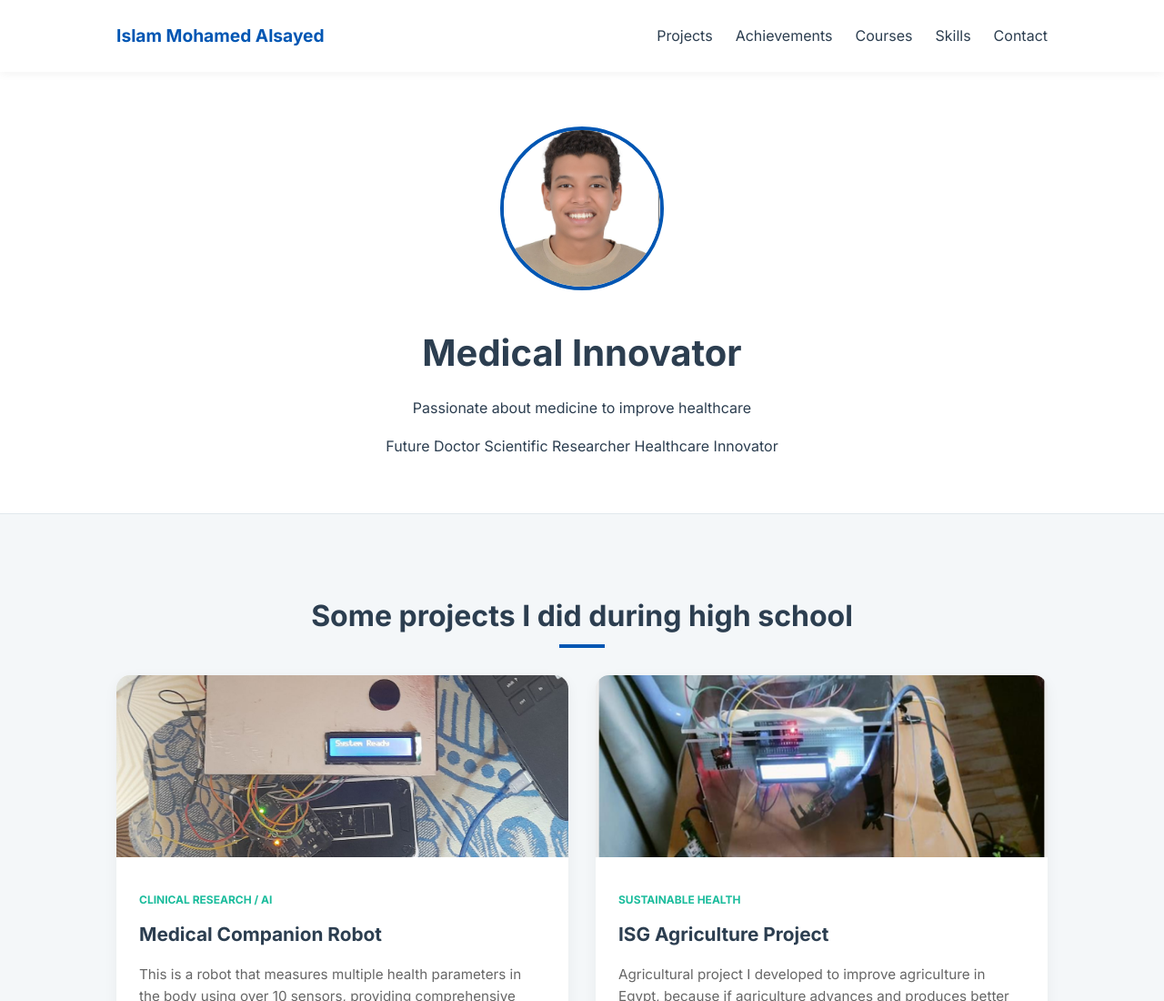
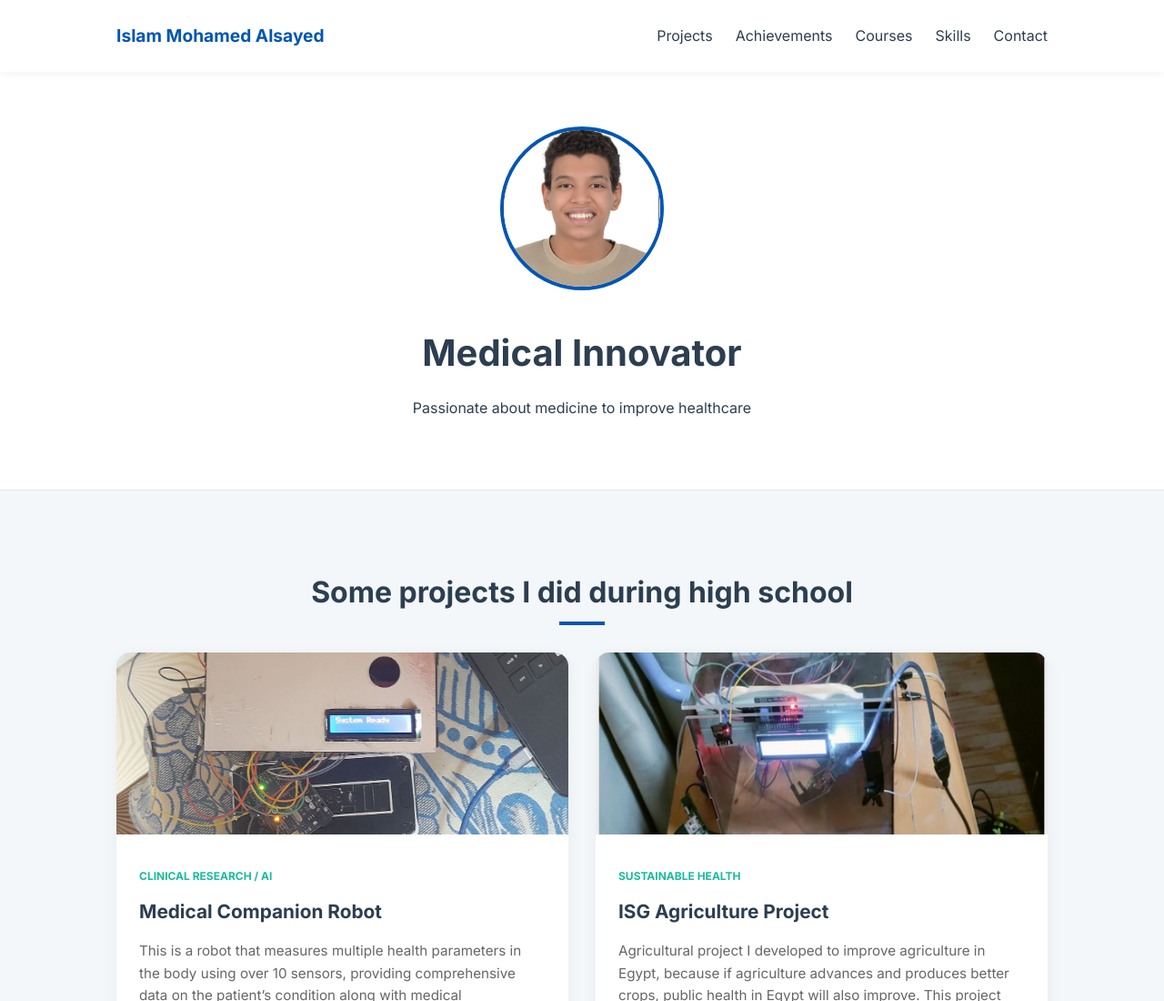
Before and after one commit to islamalsayed86-del/Portfolio, a plain HTML site: page index.html in a window 1280 px wide. Shown: the top 1100 px of the page at 91% size. Drawn offline with Linux system fonts and the light colour scheme.

Commit message:
Update index.html

```diff
--- a/index.html
+++ b/index.html
@@ -180,11 +180,6 @@
         <img src="Personal Photo.jpg" alt="Profile" class="profile-img">
         <h1>Medical Innovator</h1>
         <p>Passionate about medicine to improve healthcare</p>
-        <div class="badge-container">
-            <span class="badge">Future Doctor</span>
-            <span class="badge">Scientific Researcher</span>
-            <span class="badge">Healthcare Innovator</span>
-        </div>
     </section>
 
     <section id="projects">
```
